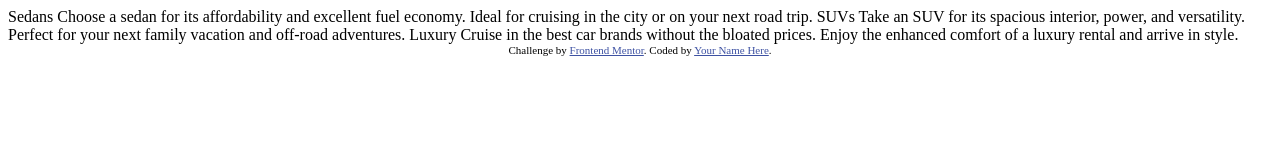
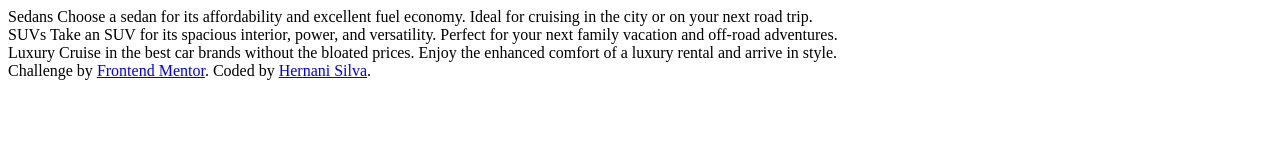
Before and after one commit to HernaniR/3-column-preview-card-component-main, a plain HTML site: page index.html in a window 1280 px wide. Drawn offline with Linux system fonts and the light colour scheme.

Commit message:
Estructura semantica

```diff
--- a/index.html
+++ b/index.html
@@ -8,29 +8,28 @@
 
   <title>Frontend Mentor | 3-column preview card component</title>
 
-  <!-- Feel free to remove these styles or customise in your own stylesheet 👍 -->
-  <style>
-    .attribution { font-size: 11px; text-align: center; }
-    .attribution a { color: hsl(228, 45%, 44%); }
-  </style>
 </head>
 <body>
-
+  <main>
+    <article>
       Sedans
       Choose a sedan for its affordability and excellent fuel economy. Ideal for cruising in the city
       or on your next road trip.
-
+    </article>
+    <article>
       SUVs
       Take an SUV for its spacious interior, power, and versatility. Perfect for your next family vacation
       and off-road adventures.
-
+    </article>
+    <article>
       Luxury
       Cruise in the best car brands without the bloated prices. Enjoy the enhanced comfort of a luxury
       rental and arrive in style.
-
+    </article>
+  </main>
   <div class="attribution">
     Challenge by <a href="https://www.frontendmentor.io?ref=challenge" target="_blank">Frontend Mentor</a>.
-    Coded by <a href="#">Your Name Here</a>.
+    Coded by <a href="#">Hernani Silva</a>.
   </div>
 </body>
 </html>
```
Lines whose indentation alone changed are shown as unchanged.
